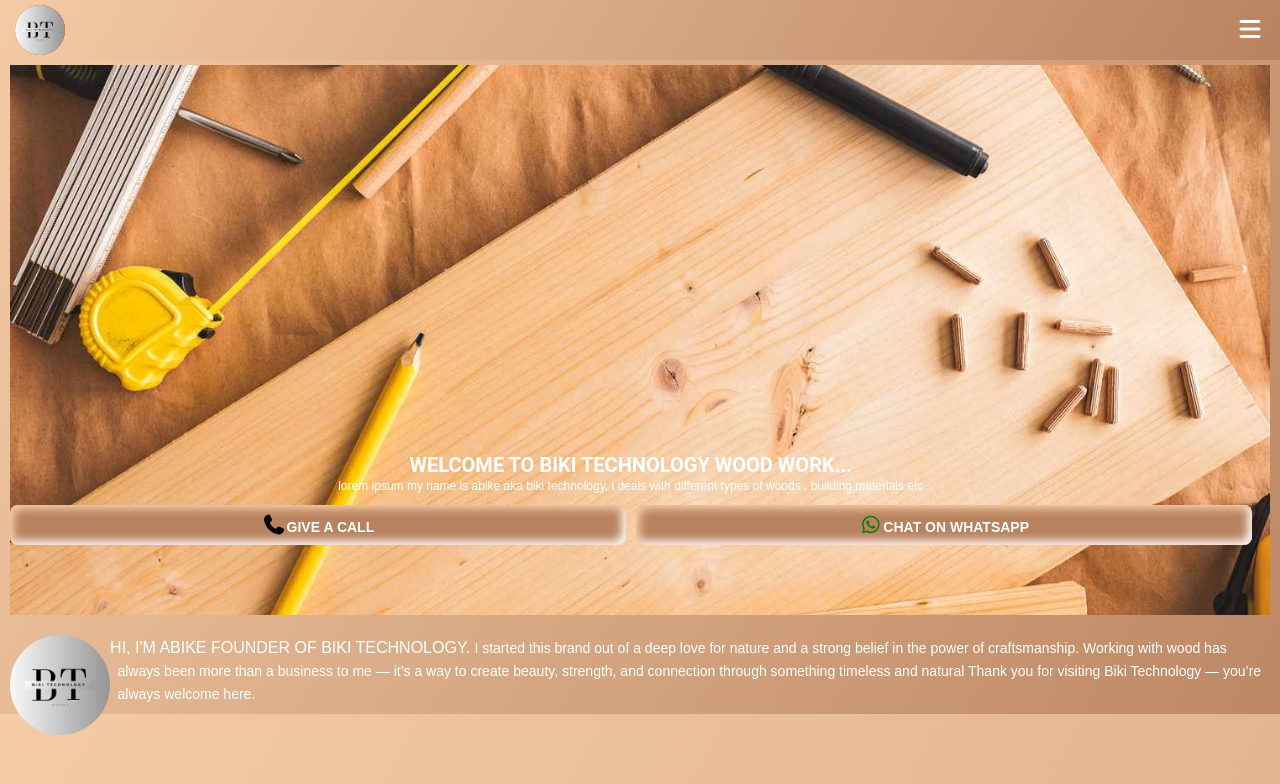
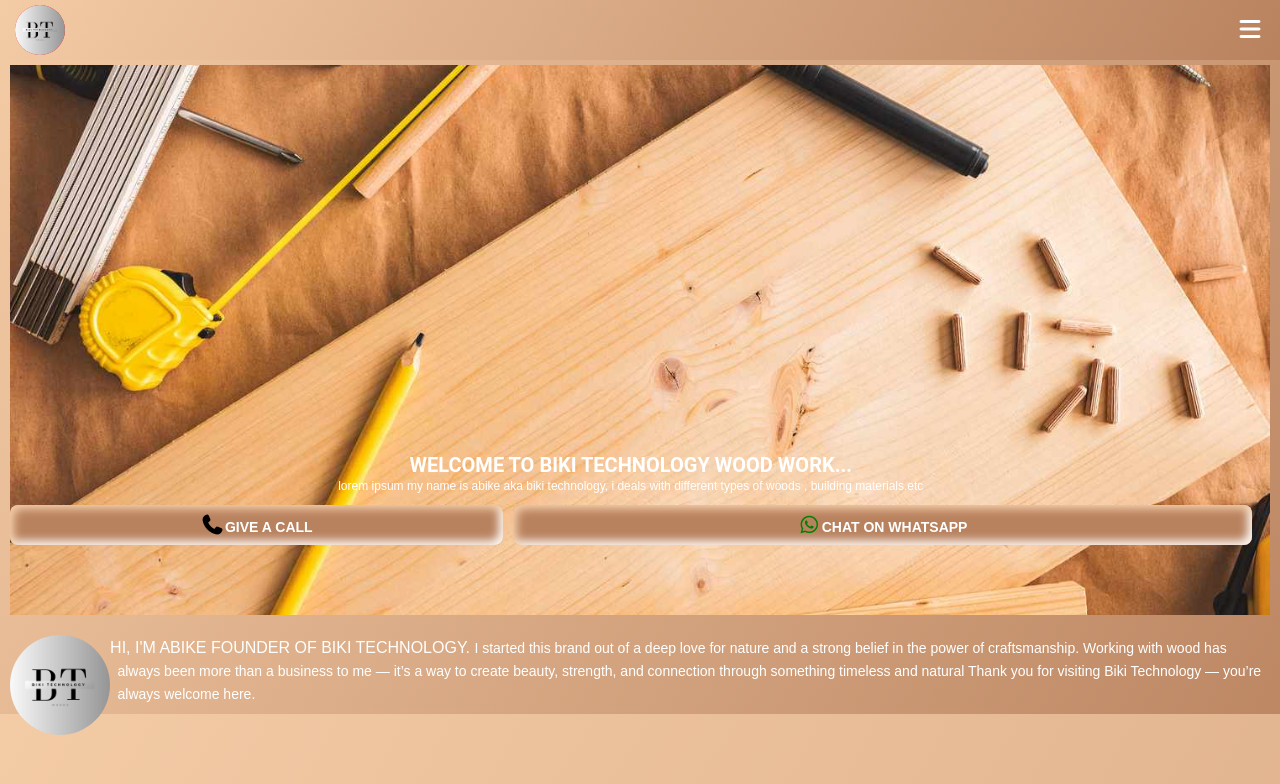
Before and after one commit to furqooncode/Biki-technology, a plain HTML site: page index.html in a window 1280 px wide. Shown: the top 784 px of the page. Drawn offline with nearby package versions, Linux system fonts and the light colour scheme.

Commit message:
update index.html

```diff
--- a/index.html
+++ b/index.html
@@ -80,8 +80,8 @@
       <h2>WELCOME TO BIKI TECHNOLOGY WOOD WORK...</h2>
       <p>lorem ipsum my name is abike aka biki technology, i deals with different types of woods , building materials.etc</p>
       <div class="home-btn">
-        <a style="width: 50%;" href="tel:09013470727"><button style="width: 100%;"><i style="color: black; font-size:20px;" class="fa-solid fa-phone"></i>GIVE A CALL</button></a>
-            <a style="width: 50%;" href="https://wa.me/2349013470727?text=Hello%20biki%20technology%20I%20wants%20to%20get%20a%20product%20from%20you%20So%20I'll%20like%20to%20let's%20negotiate%20about%20it%20and%20talk%20about%20the%20shipping%20price%20%2Cmy%20name%20is%20....."><button style="width: 100%;"><i style="color:green; font-size:20px;" class="fa-brands fa-whatsapp"></i>chat on Whatsapp</button></a>
+        <a style="width: 40%;" href="tel:09013470727"><button style="width: 100%;"><i style="color: black; font-size:20px;" class="fa-solid fa-phone"></i>GIVE A CALL</button></a>
+            <a style="width: 60%;" href="https://wa.me/2349013470727?text=Hello%20biki%20technology%20I%20wants%20to%20get%20a%20product%20from%20you%20So%20I'll%20like%20to%20let's%20negotiate%20about%20it%20and%20talk%20about%20the%20shipping%20price%20%2Cmy%20name%20is%20....."><button style="width: 100%;"><i style="color:green; font-size:20px;" class="fa-brands fa-whatsapp"></i>chat on Whatsapp</button></a>
       </div>
       </div>
 
```
